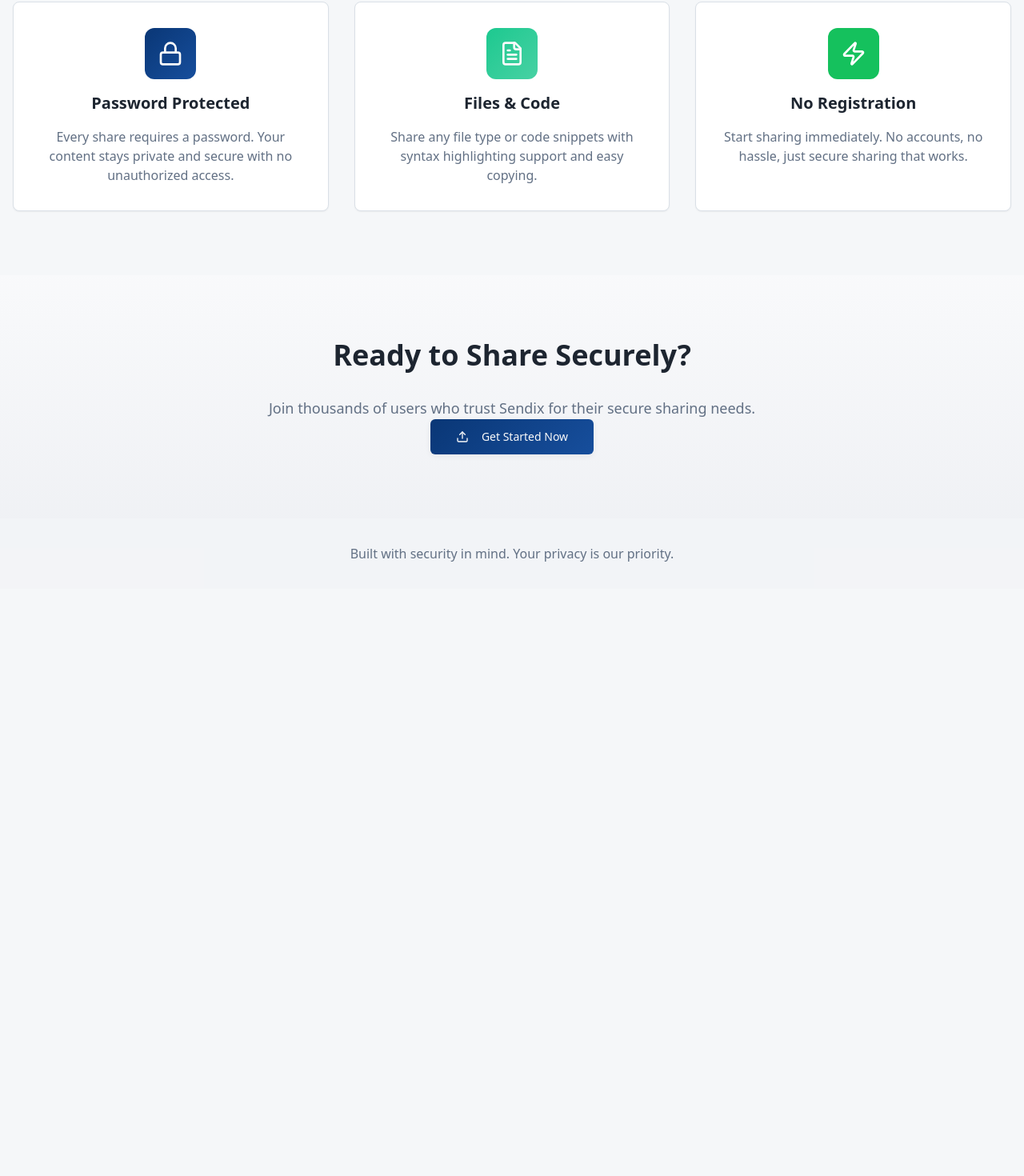
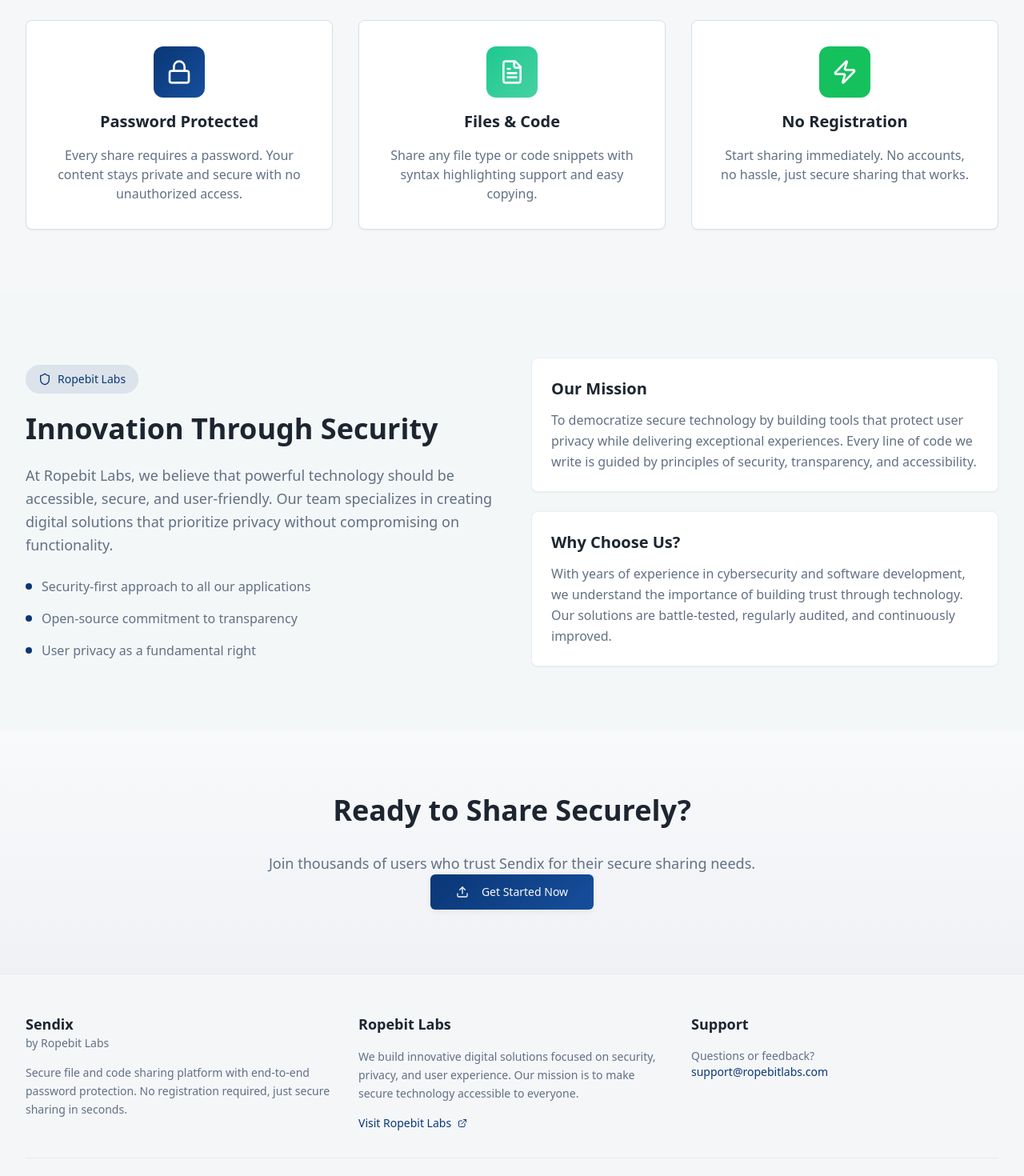
Before and after one commit to Mohith140306/codedrop, a React (Vite) app: page / in a window 1280 px wide. Shown: the part 840-2310 px from the top of the page at 80% size. Before the commit the page ends 1576 px from the top, so only its background shows below. Built offline with nearby package versions, Linux system fonts and the light colour scheme.

Commit message:
Refactor: Update navbar and footer
Update navbar font, improve responsiveness, and brand the site as "Sendix by Ropebit Labs". Add a footer with information about Ropebit Labs.

```diff
--- a/src/App.tsx
+++ b/src/App.tsx
@@ -4,6 +4,7 @@ import { TooltipProvider } from "@/components/ui/tooltip";
 import { QueryClient, QueryClientProvider } from "@tanstack/react-query";
 import { BrowserRouter, Routes, Route } from "react-router-dom";
 import Navbar from "./components/Navbar";
+import Footer from "./components/Footer";
 import Home from "./pages/Home";
 import Send from "./pages/Send";
 import Get from "./pages/Get";
@@ -28,6 +29,7 @@ const App = () => (
               <Route path="*" element={<NotFound />} />
             </Routes>
           </main>
+          <Footer />
         </div>
       </BrowserRouter>
     </TooltipProvider>
--- /dev/null
+++ b/src/components/Footer.tsx
@@ -0,0 +1,70 @@
+import React from 'react';
+import { Heart, ExternalLink } from 'lucide-react';
+
+const Footer = () => {
+  return (
+    <footer className="bg-muted/30 border-t border-border/50 py-12">
+      <div className="max-w-7xl mx-auto px-4 sm:px-6 lg:px-8">
+        <div className="grid grid-cols-1 md:grid-cols-3 gap-8 mb-8">
+          {/* About Sendix */}
+          <div className="space-y-4">
+            <div>
+              <h3 className="text-lg font-bold text-foreground">Sendix</h3>
+              <p className="text-sm text-muted-foreground">by Ropebit Labs</p>
+            </div>
+            <p className="text-sm text-muted-foreground leading-relaxed">
+              Secure file and code sharing platform with end-to-end password protection.
+              No registration required, just secure sharing in seconds.
+            </p>
+          </div>
+
+          {/* About Ropebit Labs */}
+          <div className="space-y-4">
+            <h3 className="text-lg font-bold text-foreground">Ropebit Labs</h3>
+            <p className="text-sm text-muted-foreground leading-relaxed">
+              We build innovative digital solutions focused on security, privacy, and user experience.
+              Our mission is to make secure technology accessible to everyone.
+            </p>
+            <a
+              href="https://ropebitlabs.com"
+              target="_blank"
+              rel="noopener noreferrer"
+              className="inline-flex items-center gap-2 text-sm text-primary hover:text-primary-glow transition-colors"
+            >
+              Visit Ropebit Labs
+              <ExternalLink className="w-3 h-3" />
+            </a>
+          </div>
+
+          {/* Contact & Legal */}
+          <div className="space-y-4">
+            <h3 className="text-lg font-bold text-foreground">Support</h3>
+            <div className="space-y-2 text-sm text-muted-foreground">
+              <p>Questions or feedback?</p>
+              <a
+                href="mailto:support@ropebitlabs.com"
+                className="text-primary hover:text-primary-glow transition-colors"
+              >
+                support@ropebitlabs.com
+              </a>
+            </div>
+          </div>
+        </div>
+
+        {/* Bottom Bar */}
+        <div className="pt-8 border-t border-border/50 flex flex-col sm:flex-row justify-between items-center gap-4">
+          <p className="text-sm text-muted-foreground text-center sm:text-left">
+            © 2024 Ropebit Labs. All rights reserved.
+          </p>
+          <div className="flex items-center gap-2 text-sm text-muted-foreground">
+            <span>Made with</span>
+            <Heart className="w-4 h-4 text-red-500 fill-red-500" />
+            <span>for secure sharing</span>
+          </div>
+        </div>
+      </div>
+    </footer>
+  );
+};
+
+export default Footer;
--- a/src/components/Navbar.tsx
+++ b/src/components/Navbar.tsx
@@ -21,7 +21,10 @@ const Navbar = () => {
             <div className="w-8 h-8 gradient-primary rounded-lg flex items-center justify-center">
               <Send className="w-5 h-5 text-primary-foreground" />
             </div>
-            <span className="text-xl font-bold text-foreground">Sendix</span>
+            <div className="flex flex-col">
+              <span className="text-xl font-bold text-foreground">Sendix</span>
+              <span className="text-xs text-muted-foreground font-medium tracking-wide">by Ropebit Labs</span>
+            </div>
           </Link>
 
           {/* Navigation Links */}
@@ -31,7 +34,7 @@ const Navbar = () => {
                 key={item.path}
                 to={item.path}
                 className={cn(
-                  "relative px-3 py-2 text-sm font-medium transition-smooth story-link",
+                  "relative px-3 py-2 text-sm font-semibold tracking-wide uppercase transition-smooth story-link",
                   location.pathname === item.path
                     ? "text-primary"
                     : "text-muted-foreground hover:text-foreground"
--- a/src/pages/Home.tsx
+++ b/src/pages/Home.tsx
@@ -18,14 +18,14 @@ const Home = () => {
           />
         </div>
 
-        <div className="relative max-w-7xl mx-auto px-4 py-20">
-          <div className="text-center space-y-8 animate-fade-in">
+        <div className="relative max-w-7xl mx-auto px-4 sm:px-6 lg:px-8 py-16 sm:py-20 lg:py-24">
+          <div className="text-center space-y-6 sm:space-y-8 animate-fade-in">
             <div className="inline-flex items-center gap-2 bg-accent/10 text-accent px-4 py-2 rounded-full text-sm font-medium animate-scale-in">
               <Shield className="w-4 h-4" />
               End-to-End Security
             </div>
 
-            <h1 className="text-4xl md:text-6xl font-bold text-foreground leading-tight">
+            <h1 className="text-3xl sm:text-4xl md:text-5xl lg:text-6xl font-bold text-foreground leading-tight">
               Share Files & Code
               <br />
               <span className="gradient-primary bg-clip-text text-transparent">
@@ -33,7 +33,7 @@ const Home = () => {
               </span>
             </h1>
 
-            <p className="text-xl text-muted-foreground max-w-2xl mx-auto leading-relaxed">
+            <p className="text-lg sm:text-xl text-muted-foreground max-w-2xl mx-auto leading-relaxed px-4">
               Password-protected sharing for your sensitive files and code snippets.
               No accounts required, just secure sharing in seconds.
             </p>
@@ -57,8 +57,8 @@ const Home = () => {
       </section>
 
       {/* Features Section */}
-      <section className="py-20 bg-background">
-        <div className="max-w-7xl mx-auto px-4">
+      <section className="py-16 sm:py-20 bg-background">
+        <div className="max-w-7xl mx-auto px-4 sm:px-6 lg:px-8">
           <div className="text-center mb-16 animate-fade-in">
             <h2 className="text-3xl md:text-4xl font-bold text-foreground mb-4">
               Why Choose Sendix?
@@ -68,7 +68,7 @@ const Home = () => {
             </p>
           </div>
 
-          <div className="grid grid-cols-1 md:grid-cols-3 gap-8">
+          <div className="grid grid-cols-1 sm:grid-cols-2 lg:grid-cols-3 gap-6 sm:gap-8">
             <Card className="p-8 text-center space-y-4 shadow-soft hover:shadow-medium transition-all duration-300 hover-scale animate-fade-in" style={{ animationDelay: '0.1s' }}>
               <div className="w-16 h-16 mx-auto gradient-primary rounded-xl flex items-center justify-center">
                 <Lock className="w-8 h-8 text-primary-foreground" />
@@ -102,13 +102,66 @@ const Home = () => {
         </div>
       </section>
 
+      {/* About Ropebit Labs Section */}
+      <section className="py-16 sm:py-20 bg-muted/20">
+        <div className="max-w-7xl mx-auto px-4 sm:px-6 lg:px-8">
+          <div className="grid grid-cols-1 lg:grid-cols-2 gap-12 items-center">
+            <div className="space-y-6 animate-fade-in">
+              <div className="inline-flex items-center gap-2 bg-primary/10 text-primary px-4 py-2 rounded-full text-sm font-medium">
+                <Shield className="w-4 h-4" />
+                Ropebit Labs
+              </div>
+              <h2 className="text-2xl sm:text-3xl lg:text-4xl font-bold text-foreground">
+                Innovation Through Security
+              </h2>
+              <p className="text-lg text-muted-foreground leading-relaxed">
+                At Ropebit Labs, we believe that powerful technology should be accessible, secure, and user-friendly.
+                Our team specializes in creating digital solutions that prioritize privacy without compromising on functionality.
+              </p>
+              <div className="space-y-4">
+                <div className="flex items-start gap-3">
+                  <div className="w-2 h-2 bg-primary rounded-full mt-2 flex-shrink-0"></div>
+                  <p className="text-muted-foreground">Security-first approach to all our applications</p>
+                </div>
+                <div className="flex items-start gap-3">
+                  <div className="w-2 h-2 bg-primary rounded-full mt-2 flex-shrink-0"></div>
+                  <p className="text-muted-foreground">Open-source commitment to transparency</p>
+                </div>
+                <div className="flex items-start gap-3">
+                  <div className="w-2 h-2 bg-primary rounded-full mt-2 flex-shrink-0"></div>
+                  <p className="text-muted-foreground">User privacy as a fundamental right</p>
+                </div>
+              </div>
+            </div>
+            <div className="space-y-6 animate-fade-in" style={{ animationDelay: '0.2s' }}>
+              <Card className="p-6 shadow-soft border border-border/50">
+                <h3 className="text-xl font-semibold text-foreground mb-3">Our Mission</h3>
+                <p className="text-muted-foreground leading-relaxed">
+                  To democratize secure technology by building tools that protect user privacy while
+                  delivering exceptional experiences. Every line of code we write is guided by principles
+                  of security, transparency, and accessibility.
+                </p>
+              </Card>
+              <Card className="p-6 shadow-soft border border-border/50">
+                <h3 className="text-xl font-semibold text-foreground mb-3">Why Choose Us?</h3>
+                <p className="text-muted-foreground leading-relaxed">
+                  With years of experience in cybersecurity and software development, we understand
+                  the importance of building trust through technology. Our solutions are battle-tested,
+                  regularly audited, and continuously improved.
+                </p>
+              </Card>
+            </div>
+          </div>
+        </div>
+      </section>
+
       {/* CTA Section */}
-      <section className="py-20 gradient-subtle">
-        <div className="max-w-4xl mx-auto px-4 text-center space-y-8 animate-fade-in">
-          <h2 className="text-3xl md:text-4xl font-bold text-foreground">
+      <section className="py-16 sm:py-20 gradient-subtle">
+        <div className="max-w-4xl mx-auto px-4 sm:px-6 lg:px-8 text-center space-y-6 sm:space-y-8 animate-fade-in">
+          <h2 className="text-2xl sm:text-3xl lg:text-4xl font-bold text-foreground">
             Ready to Share Securely?
           </h2>
-          <p className="text-lg text-muted-foreground">
+          <p className="text-lg text-muted-foreground max-w-2xl mx-auto">
             Join thousands of users who trust Sendix for their secure sharing needs.
           </p>
           <Link to="/send">
@@ -120,14 +173,6 @@ const Home = () => {
         </div>
       </section>
 
-      {/* Footer */}
-      <footer className="bg-muted/50 py-8">
-        <div className="max-w-7xl mx-auto px-4 text-center">
-          <p className="text-muted-foreground">
-            Built with security in mind. Your privacy is our priority.
-          </p>
-        </div>
-      </footer>
     </div>
   );
 };
```
